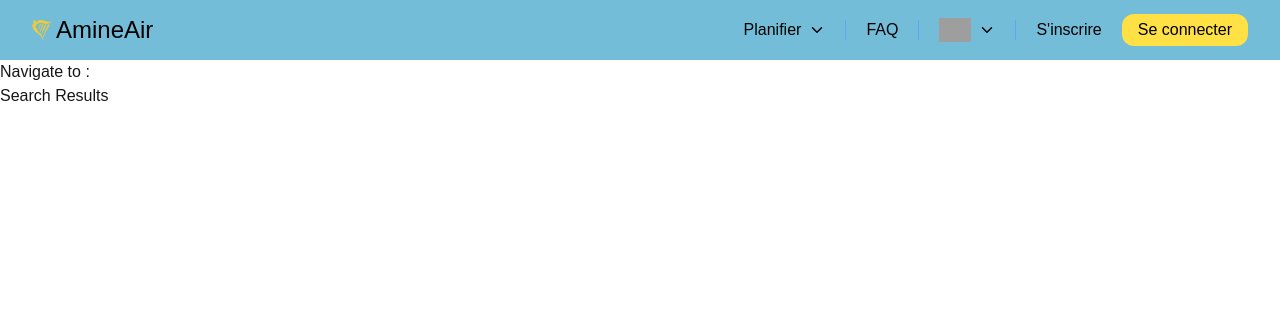
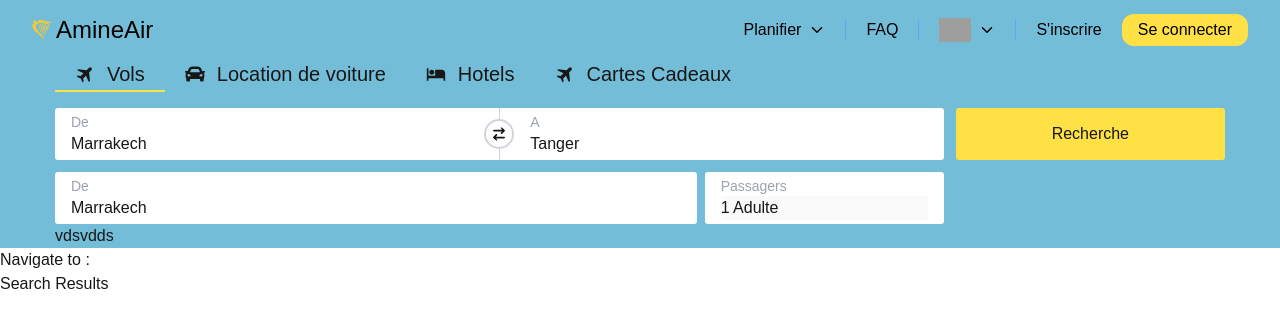
Before and after one commit to AmineNaboulsi/AmineAir, a Next.js app: page / in a window 1280 px wide. Shown: the top 328 px of the page. Built offline with nearby package versions, Linux system fonts and the light colour scheme; grey boxes are pictures that could not be loaded.

Commit message:
feat : add search bar
4 filed text de , a , depart ,passagers

all text filed whithout popup panel

```diff
--- /dev/null
+++ b/src/app/Components/searchbar.tsx
@@ -0,0 +1,80 @@
+import React from 'react'
+import { BiSolidPlaneAlt } from "react-icons/bi";
+import { FaCar } from "react-icons/fa";
+import { MdLocalHotel } from "react-icons/md";
+import Link from 'next/link';
+import { FaArrowRightArrowLeft } from "react-icons/fa6";
+
+function searchbar() {
+  return (
+    <div className='bg-maincolor'>
+        <div className="container">
+            <div className="">
+                <ul className='flex items-center  text-xl'>
+                    <li className='relative px-5 flex justify-center'>
+                        <div className="flex items-center justify-center gap-3">
+                            <BiSolidPlaneAlt />
+                            <span>Vols</span>
+                        </div>
+                        <div className="absolute -bottom-1 w-[100%] h-[2px] bg-secondcolor"></div>
+                    </li>
+                    <li className='px-5 flex justify-center'>
+                        <div className="flex items-center justify-center gap-3">
+                        <FaCar />
+
+                            <span>Location de voiture</span>
+                        </div>
+                    </li>
+                    <li className='px-5 flex justify-center'>
+                    <div className="flex items-center justify-center gap-3">
+                            <MdLocalHotel />
+                            <span>Hotels</span>
+                        </div>
+                    </li>
+                    <li className='px-5 flex justify-center'>
+                    <div className="flex items-center justify-center gap-3">
+                            <BiSolidPlaneAlt />
+                            <span>Cartes Cadeaux</span>
+                        </div>
+                    </li>
+
+                </ul>
+                <div className="grid grid-cols-[1fr,auto] gap-3 mt-5">
+                <div className="grid grid-cols-[1fr,auto,1fr]  bg-white items-center rounded-[3px]">
+                            <div className="flex flex-col px-4 py-1">
+                                <span className='text-gray-400 text-sm'>De</span>
+                                <input value="Marrakech" className='font-normal' type='text' />
+                            </div>
+                            <div className="relative flex items-center h-[100%]">
+                                <div className="absolute left-[50%] h-[100%] w-[1px] bg-gray-300"></div>
+                                <FaArrowRightArrowLeft className='bg-white border-2 border-gray-300 rounded-[50%] w-[30px] h-[30px] p-[6px] z-[1] cursor-pointer' />
+                            </div>
+                            <div className="flex flex-col px-4 py-1">
+                                <span className='text-gray-400 text-sm'>A</span>
+                                <input value="Tanger" className='font-normal' type='text' />
+                            </div>
+                        </div>
+                    <Link className='flex items-center bg-secondcolor px-24 rounded-[3px]' href="/searchresults" >
+                        <span>Recherche</span>
+                    </Link>
+                    <div className="grid grid-cols-[1fr,auto] gap-2  items-center rounded-[3px]">
+                            <div className="flex flex-col px-4 py-1 bg-white rounded-[3px]">
+                                <span className='text-gray-400 text-sm'>De</span>
+                                <input value="Marrakech" className='font-normal' type='text' />
+                            </div>
+                            <div className="flex flex-col px-4 py-1 bg-white rounded-[3px]">
+                                <span className='text-gray-400 text-sm'>Passagers</span>
+                                <input value="1 Adulte" disabled className='font-normal' type='text' />
+                            </div>
+                        </div>
+                </div>
+                <div className="">vdsvdds</div>
+            </div>
+
+        </div>
+
+    </div>
+  )
+}
+
+export default searchbar
--- a/src/app/globals.css
+++ b/src/app/globals.css
@@ -12,8 +12,8 @@
 
 @media (prefers-color-scheme: dark) {
   :root {
-    --background: #0a0a0a;
-    --foreground: #ededed;
+    --background: #ffffff;
+    --foreground: #101010;
   }
 }
 
--- a/src/app/page.tsx
+++ b/src/app/page.tsx
@@ -1,4 +1,6 @@
 import Header from './Components/header';
+import SearchBar from './Components/searchbar';
+
 import './globals.css'
 import Link from 'next/link';
 
@@ -7,6 +9,7 @@ export default function Home() {
   return (
     <>
     <Header />
+    <SearchBar />
       Navigate to :
       <ul>
         <li><Link href="/searchresults">Search Results</Link></li>
```
